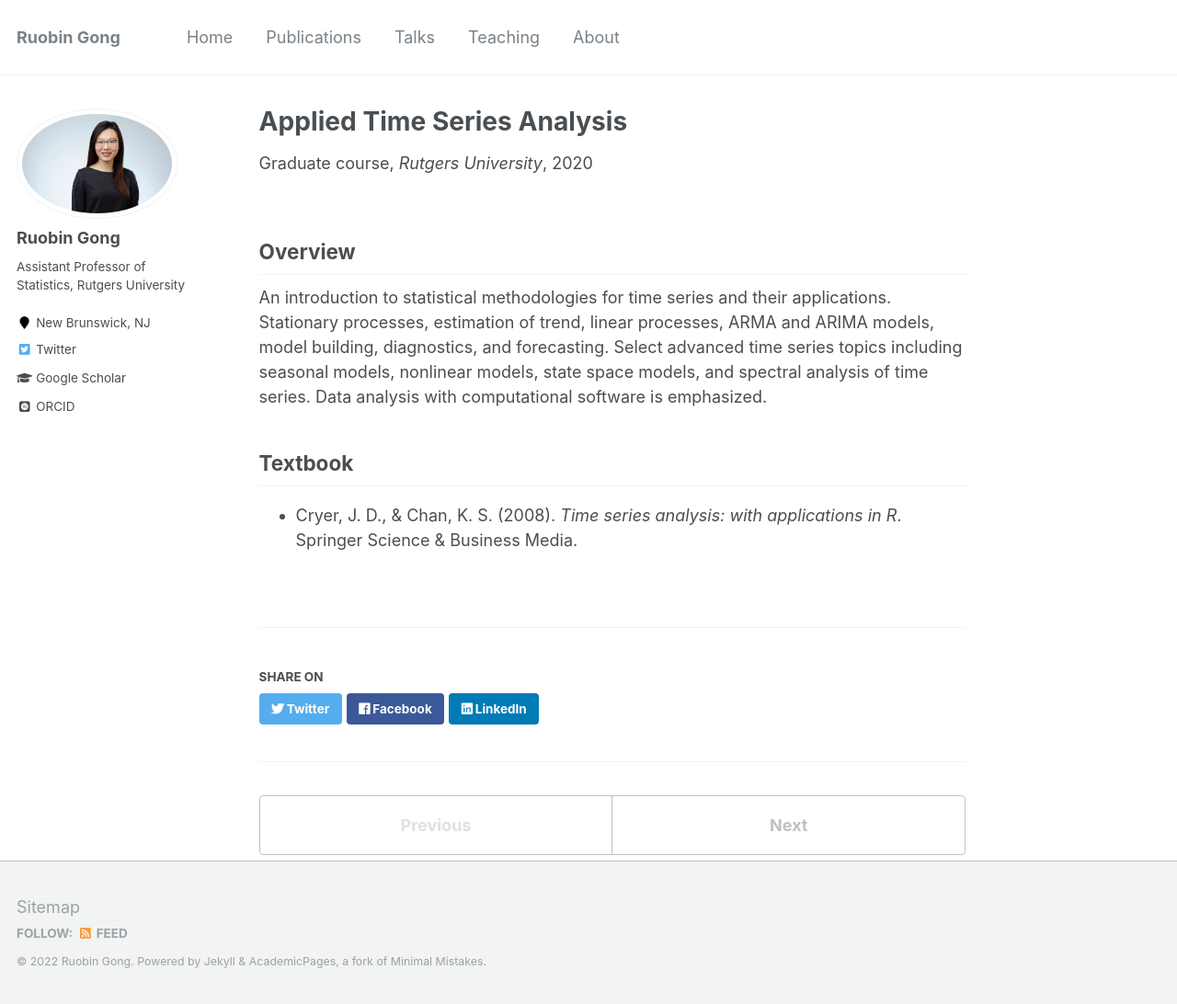
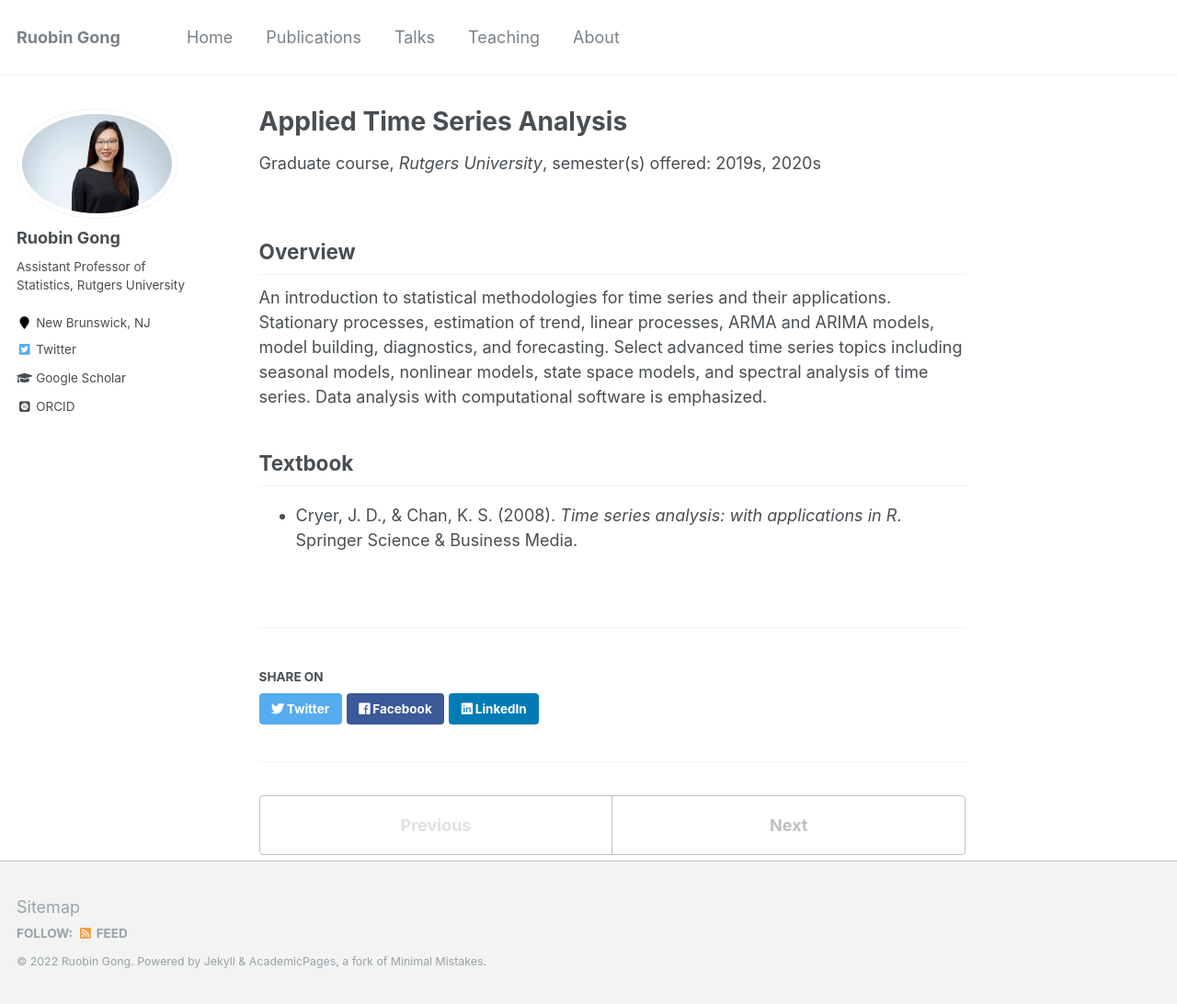
Before and after one commit to RuobinGong/RuobinGong.github.io, a Jekyll site: the page built from _teaching/16-960-565.md, in a window 1280 px wide and 1092 px high. Shown: the whole window at 92% size. Built offline with Jekyll 4.4.1, drawn with Linux system fonts in a browser that asks for light colours; some web fonts are replaced.

Commit message:
Update single.html

```diff
--- a/_layouts/single.html
+++ b/_layouts/single.html
@@ -35,7 +35,7 @@ layout: default
         {% endif %}
 
         {% if page.collection == 'teaching' %}
-          <p> {{ page.type }}, <i>{{ page.venue }}</i>, {{ page.date | default: "1900-01-01" | date: "%Y" }} </p>
+          <p> {{ page.type }}, <i>{{ page.venue }}</i>, semester(s) offered: {{ page.semester }} </p>
         {% elsif page.venue and page.date %}
           <p>Published in <i>{{ page.venue }}</i>, {{ page.date | default: "1900-01-01" | date: "%Y" }} </p>
         {% elsif page.date %}
```
